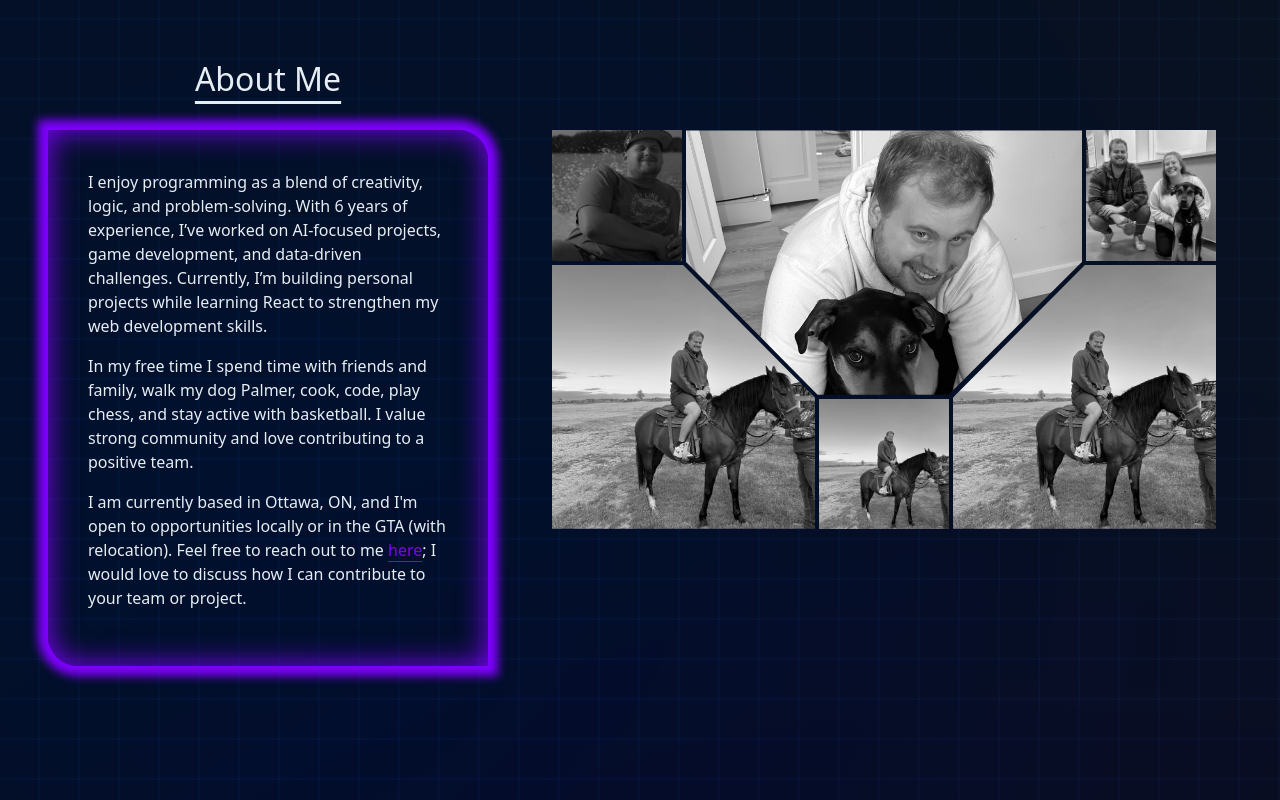
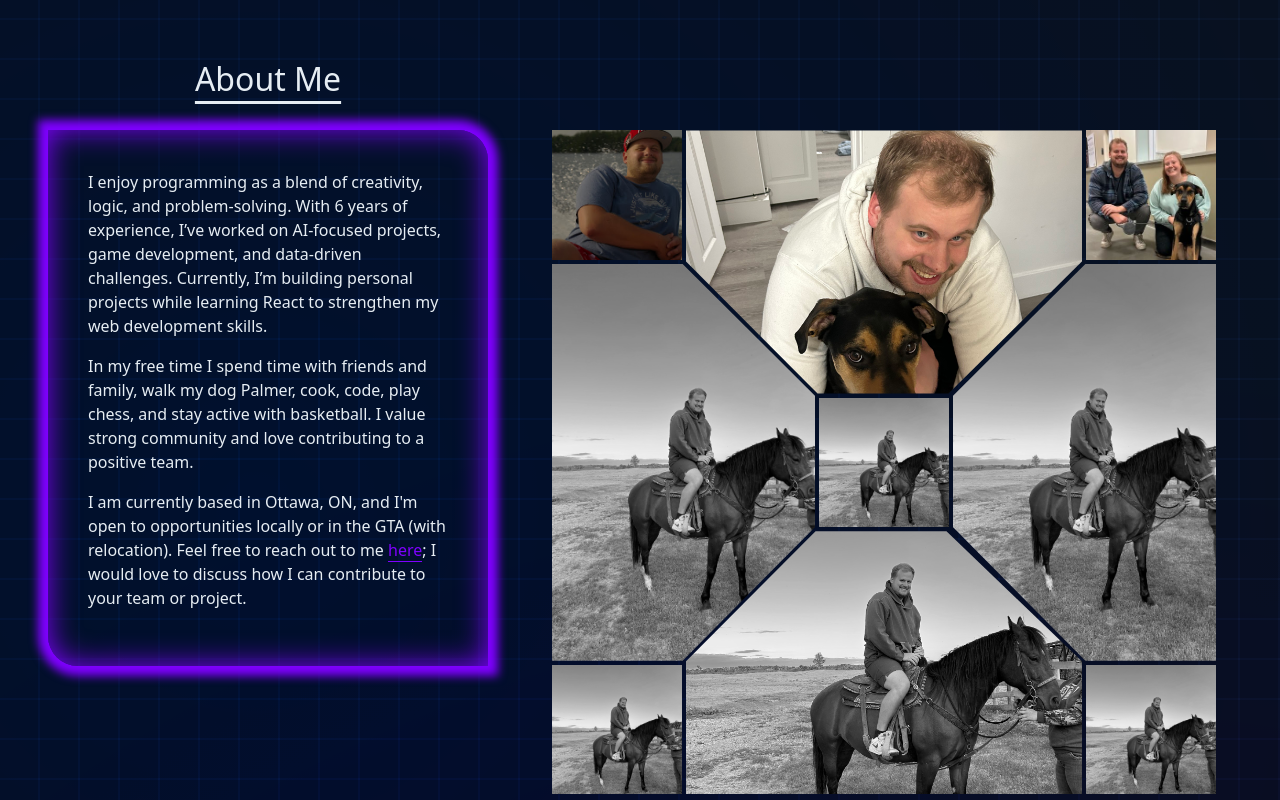
Before and after one commit to jSiderius/Portfolio-Site, a React (Vite) app: page / in a window 1280 px wide. Shown: the part 740-1540 px from the top of the page. Built offline with nearby package versions, Linux system fonts and the light colour scheme.

Commit message:
Expanded gallery to 9 photos

```diff
--- a/src/components/Sections/About/PhotoGalleryPanel.tsx
+++ b/src/components/Sections/About/PhotoGalleryPanel.tsx
@@ -1,22 +1,56 @@
+import { useEffect, useState } from "react";
+
 export function PhotoGalleryPanel() {
+  const images: Array<string> = [
+    "/Images/Photos/boat.jpg",
+    "/Images/Photos/palmer.jpg",
+    "/Images/Photos/palmer-adoption.jpg",
+    "/Images/Photos/on-horse.jpg",
+    "/Images/Photos/on-horse.jpg",
+    "/Images/Photos/on-horse.jpg",
+    "/Images/Photos/on-horse.jpg",
+    "/Images/Photos/on-horse.jpg",
+    "/Images/Photos/on-horse.jpg",
+  ];
+  const [imageIndices, setImageIndices] = useState<Array<number>>([]);
+  function addIndex(newIndex: number) {
+    setImageIndices((prev) => [...prev, newIndex]);
+  }
+
+  useEffect(() => {
+    // TODO: Turn this off when hovering
+    // TODO: Make sure that the next of images is NOT selected from one of the previous images
+    const interval = setInterval(() => {
+      setImageIndices([]);
+      for (let i = 0; i < Math.floor(Math.random() * 3) + 1; i++)
+        addIndex(Math.floor(Math.random() * images.length));
+    }, 5000);
+
+    return () => {
+      clearInterval(interval);
+    };
+  }, [images.length]);
+
   return (
     <div
+      // key={imageIndices}
       style={{
         display: "flex",
-        // justifyContent: "center",
-        // alignItems: "center",
         width: "100%",
-        // height: "100%",
         padding: "0 5% 0 5%",
       }}
     >
       <div className="gallery">
-        <img src="/Images/Photos/boat.jpg" alt="" />
-        <img src="/Images/Photos/palmer.jpg" alt="" />
-        <img src="/Images/Photos/palmer-adoption.jpg" alt="" />
-        <img src="/Images/Photos/on-horse.jpg" alt="" />
-        <img src="/Images/Photos/on-horse.jpg" alt="" />
-        <img src="/Images/Photos/on-horse.jpg" alt="" />
+        {images.map((image: string, i: number) => {
+          return (
+            <img
+              key={image + i}
+              className={i in imageIndices ? "active" : ""}
+              src={image}
+              alt=""
+            />
+          );
+        })}
       </div>
     </div>
   );
--- a/src/components/Sections/Experience/ExperienceDataPanel.tsx
+++ b/src/components/Sections/Experience/ExperienceDataPanel.tsx
@@ -14,24 +14,20 @@ export function ExperienceDataPanel(props: ExperienceDataPanelProps) {
   const variants: Variants = {
     open: () => {
       const height = motionDiv.current ? motionDiv.current.scrollHeight : 600;
-      console.log(`Open: height: ${height}, duration: ${height / 600}s`);
       return {
         clipPath: "inset(0% 0% 0% 0%)",
         transition: {
           duration: height / 600,
-          // ease: "easeIn" as const,
           ease: "linear" as const,
         },
       };
     },
     closed: () => {
       const height = motionDiv.current ? motionDiv.current.scrollHeight : 600;
-      console.log(`Close: height: ${height}, duration: ${height / 600}s`);
       return {
         clipPath: "inset(0% 0% 100% 0%)",
         transition: {
           duration: height / 600,
-          // ease: "easeOut" as const,
           ease: "linear" as const,
         },
       };
--- a/src/css/Gallery.css
+++ b/src/css/Gallery.css
@@ -3,8 +3,8 @@
 
   display: grid;
   align-self: center;
-  aspect-ratio: 5/3;
-  grid-template-rows: repeat(3, 1fr);
+  aspect-ratio: 1;
+  grid-template-rows: repeat(5, 1fr);
   grid-template-columns: repeat(5, 1fr);
   gap: var(--g);
 
@@ -21,11 +21,15 @@
   object-fit: cover;
   filter: grayscale();
   cursor: pointer;
-  transition: .5s
+  transition: 0.5s
 }
 
-.gallery img:hover {
+.gallery img:hover, .gallery img.active {
   filter: grayscale(0);
+}
+
+.gallery img.active{
+  transition: 1s;
 }
 
 .gallery img:nth-child(1){
@@ -42,8 +46,8 @@
 }
 
 .gallery img:nth-child(4) {
-  grid-area: 2/1/span 2/span 2;
-  clip-path: polygon(0 0,calc(50% - var(--g)/4) 0,100% calc(50% + var(--g)/4),100% 100%,0 100%);
+  grid-area: 2/1/span 3/span 2;
+  clip-path: polygon(0 0,calc(50% - var(--g)/4) 0,100% calc(33% + var(--g)/4), 100% calc(66% + var(--g)/4), calc(50% - var(--g)/4) 100%,0 100%);
 }
 
 .gallery img:nth-child(5) {
@@ -51,7 +55,20 @@
 }
 
 .gallery img:nth-child(6) {
-	grid-area: 2/4/span 2/span 2;
+	grid-area: 2/4/span 3/span 2;
 	/* clip-path: polygon(0 0,calc(50% - var(--g)/4) 0, 100% calc(50% + var(--g)/4),100% 100%,0 100%); */
-	clip-path: polygon(calc(50% + var(--g)/4) 0%, 100% 0%, 100% 100%, 0% 100%, 0% calc(50% + var(--g)/4));
+	clip-path: polygon(0% calc(33% + var(--g)/4), calc(50% + var(--g)/4) 0%, 100% 0%, 100% 100%, calc(50% + var(--g)/4) 100%, 0% calc(66% + var(--g)/4));
 }
+
+.gallery img:nth-child(7) {
+	grid-area: 5/0/span 1/span 1;
+}
+
+.gallery img:nth-child(8) {
+	grid-area: 4/2/span 2/span 3;
+	/* clip-path: polygon(0 0,calc(50% - var(--g)/4) 0, 100% calc(50% + var(--g)/4),100% 100%,0 100%); */
+	/* clip-path: polygon(0% calc(50% + var(--g)/4), calc(33% + var(--g)/4) 0%, calc(66% + var(--g)/4) 0%, 100% calc(50% + var(--g)/4)), 100% 100%, 0% 100%; */
+  clip-path: polygon(0% calc(50% - var(--g)/4), calc(33% - var(--g)/4) 0%, calc(66% - var(--g)/4) 0%, 100% calc(50% - var(--g)/4), 100% 100%, 0% 100%);
+}
+
+/* TODO: Make the gap pixel perfect */
```
